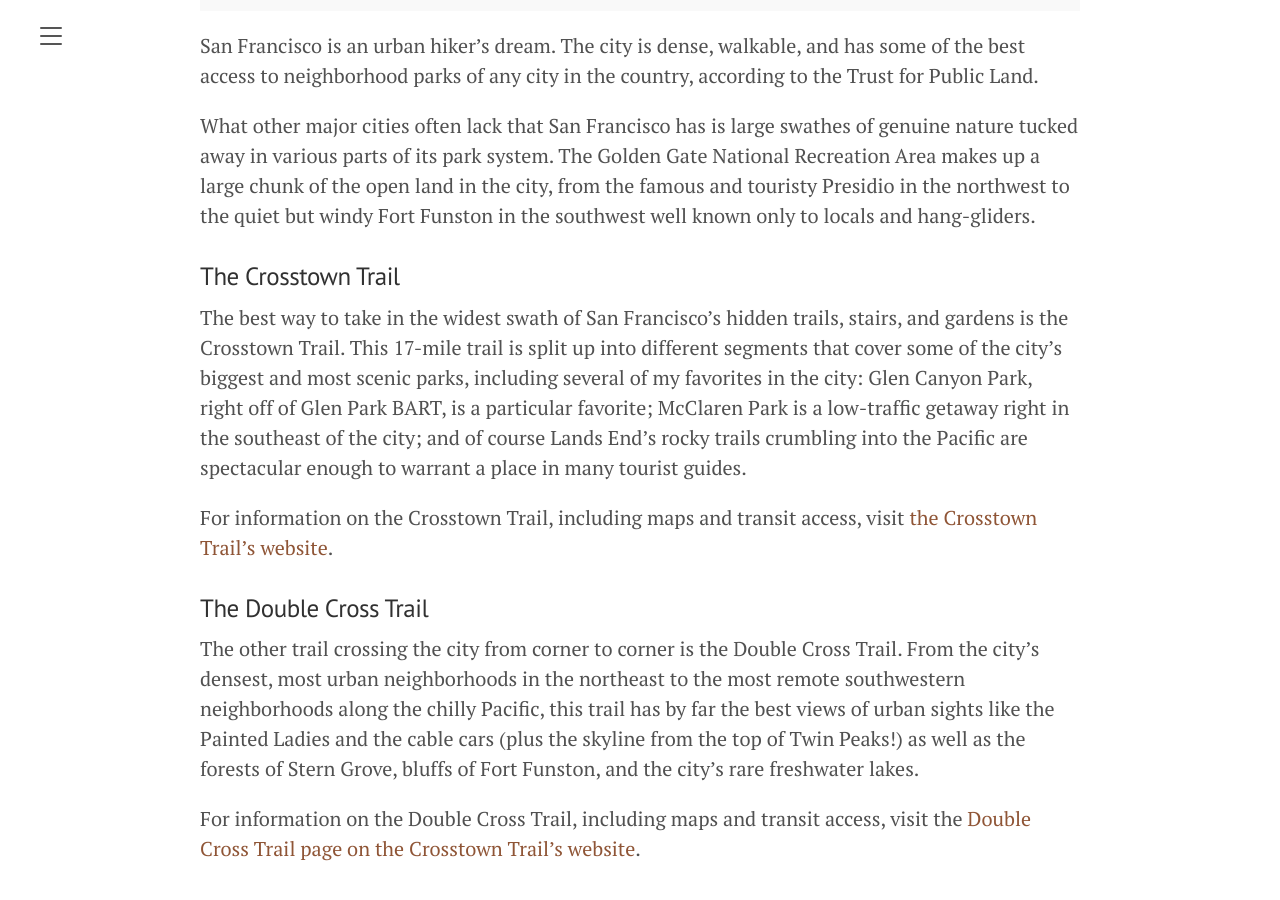
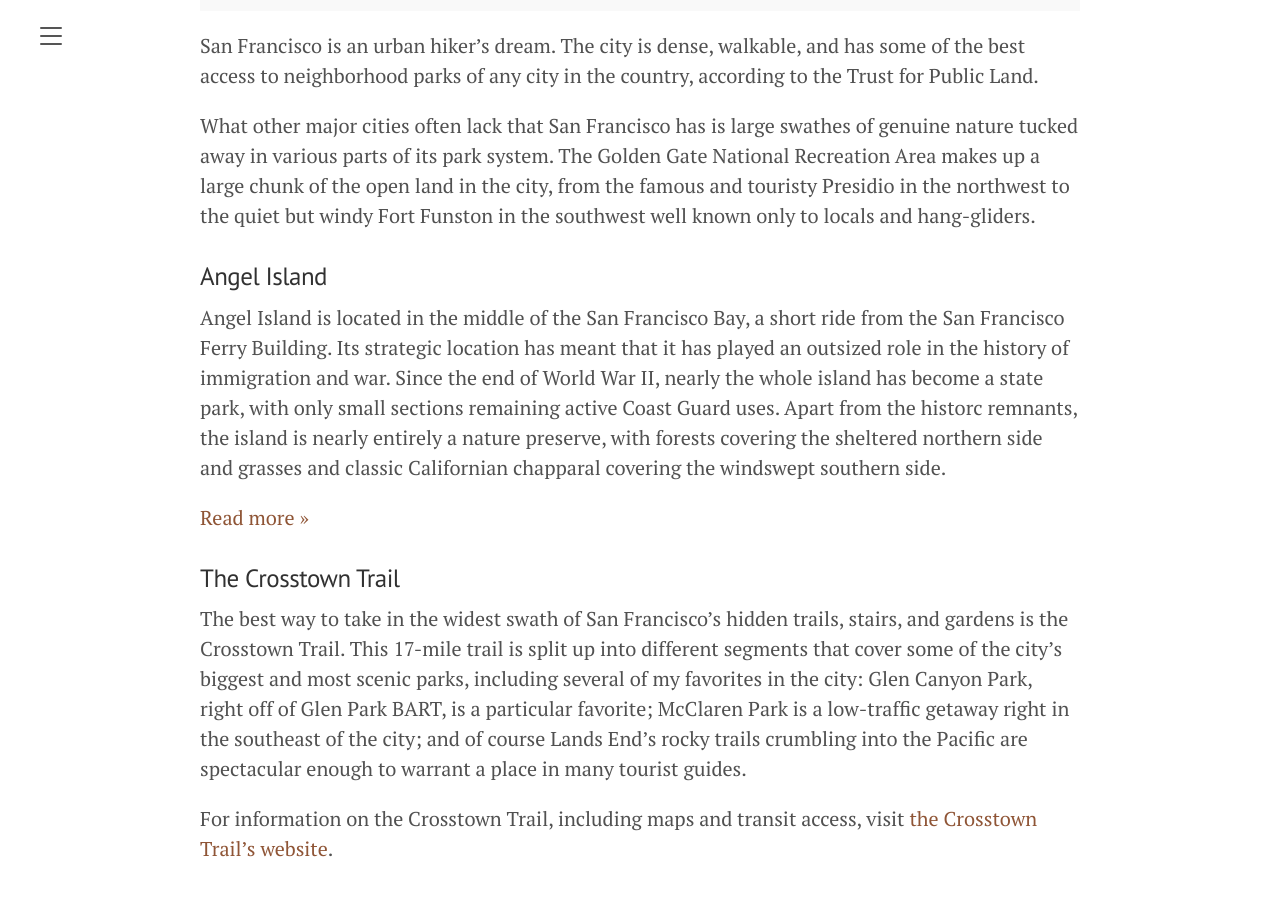
Before and after one commit to tschuy/hiking-by-transit, a Jekyll site: the page built from san-francisco.md, in a window 1280 px wide and 900 px high, scrolled down 341 px. Built offline with Jekyll 4.4.1, drawn with Linux system fonts in a browser that asks for light colours.

Commit message:
san francisco: add angel island

```diff
--- a/san-francisco.md
+++ b/san-francisco.md
@@ -10,6 +10,12 @@ title: San Francisco Hikes
 San Francisco is an urban hiker's dream. The city is dense, walkable, and has some of the best access to neighborhood parks of any city in the country, according to the Trust for Public Land.
 
 What other major cities often lack that San Francisco has is large swathes of genuine nature tucked away in various parts of its park system. The Golden Gate National Recreation Area makes up a large chunk of the open land in the city, from the famous and touristy Presidio in the northwest to the quiet but windy Fort Funston in the southwest well known only to locals and hang-gliders.
+
+### Angel Island
+
+Angel Island is located in the middle of the San Francisco Bay, a short ride from the San Francisco Ferry Building. Its strategic location has meant that it has played an outsized role in the history of immigration and war. Since the end of World War II, nearly the whole island has become a state park, with only small sections remaining active Coast Guard uses. Apart from the historc remnants, the island is nearly entirely a nature preserve, with forests covering the sheltered northern side and grasses and classic Californian chapparal covering the windswept southern side.
+
+<a href="/hikes/angel-island">Read more »</a>
 
 ### The Crosstown Trail
 
```
